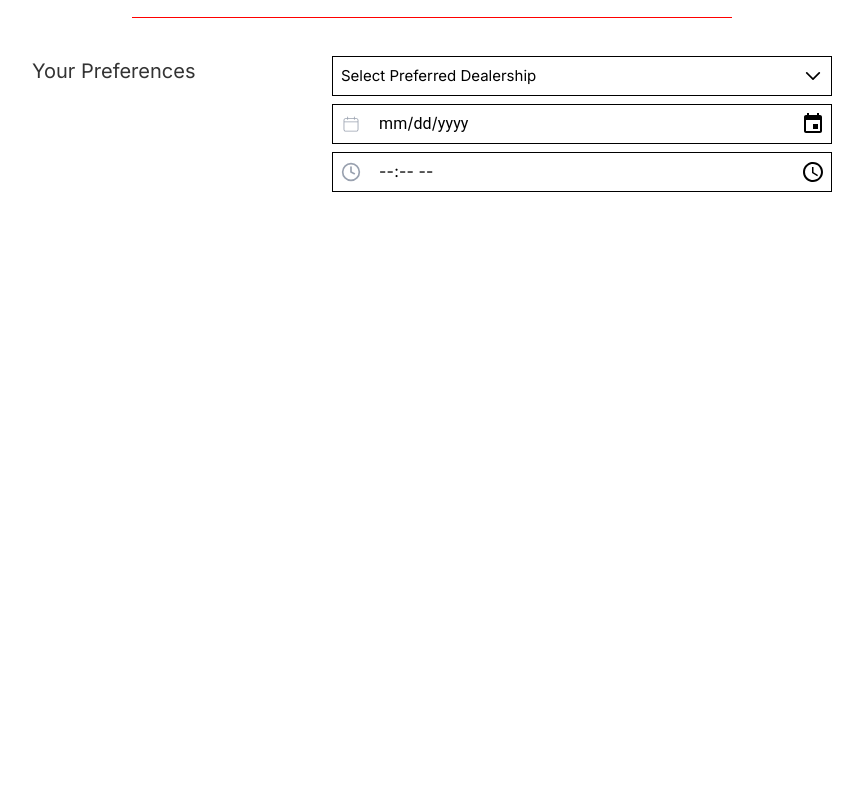
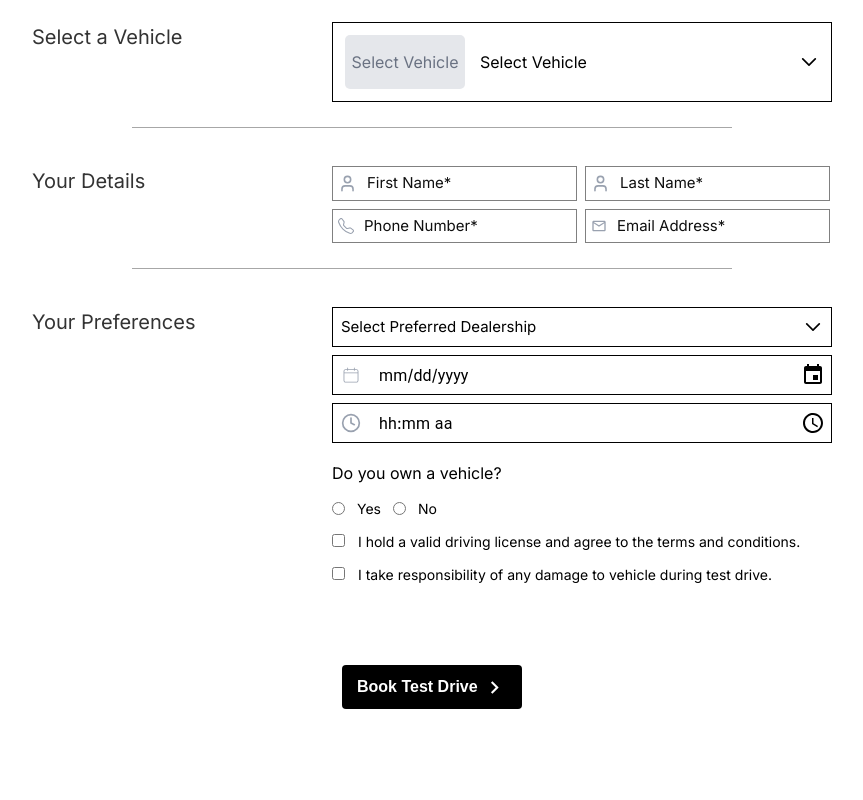
Before and after one commit to SohairNasir/GMW-Clone, a React (Vite) app: page / in a window 1280 px wide. Shown: the part 380-1180 px from the top of the page, without its empty margins (208-1071 px from the left). Before the commit the page ends 800 px from the top, so only its background shows below. Built offline with nearby package versions, Linux system fonts and the light colour scheme.

Commit message:
Allhumdullilah almost complete work btw pending work is vehicle select container rendring  git push origin TestDriveP

```diff
--- a/src/components/Header/Header.jsx
+++ b/src/components/Header/Header.jsx
@@ -13,7 +13,7 @@
 
   return (
 
-    <header className="fixed top-0 z-200 w-full">
+    <header className="sticky top-0 z-200 w-full">
 
         <nav className="nav-con flex items-center justify-around w-full max-w-1125 h-18 ">
 
--- a/src/pages/TestDrive/TestDrive.css
+++ b/src/pages/TestDrive/TestDrive.css
@@ -18,7 +18,7 @@
 .border-line{
     width: 100%;
     max-width: 600px;
-    background-color: red;
+    background-color: rgba(128, 128, 128, 0.692);
     height: 1px;
     margin-bottom: 30px;
 
@@ -57,6 +57,42 @@
      @apply   flex items-center  justify-between w-full max-w-[100%] border-1 border-black pl-2 pr-2 h-[40px]
 }
 
+.inpt-plac-txt{
+    @apply text-[15px] font-thin placeholder-[#0F0F0F]
+}
+
 .preference-svg{
     @apply text-[20px] text-gray-400
 }
+
+.Own-txt{
+    @apply text-[16px] leading-[24.3px]
+}
+
+.heading-norml-txt{
+    @apply text-[16px] leading-[24.3px]
+}
+
+.radio-btn-txt{
+    font-size: 14px;
+    line-height: 21.2px;
+}
+
+.test-Driv-btn{
+    box-sizing: border-box;
+    padding: 0px 15px;
+    height: 44px;
+    width:180px;
+    background-color: black;
+    font-weight: 700;
+    font-family: 'interVariable',sans-serif ! important ;
+    color: white;
+    display: flex;
+    justify-content: space-between;
+    align-items: center;
+    border-radius: 4px;
+}
+
+.svgIcon{
+    transform: rotate(272deg);
+}
--- a/src/pages/TestDrive/TestDrive.jsx
+++ b/src/pages/TestDrive/TestDrive.jsx
@@ -15,6 +15,10 @@
 import { StaticDatePicker } from '@mui/x-date-pickers/StaticDatePicker';
 import { textFieldClasses } from '@mui/material/TextField';
 import { TimePicker } from '@mui/x-date-pickers/TimePicker';
+import { MdOutlineKeyboardArrowRight } from "react-icons/md";
+import {Header} from'../../components/Header/Header'
+import Footer from'../../components/Footer/Footer'
+
 
 
 
@@ -26,12 +30,15 @@
 
   return (
 
-      <main className='flex items-center justify-center'>
+    <>
+    <Header/>
+
+      <main className='flex h-[150vh] items-center justify-center'>
         <div className='w-full  max-w-[800px]'>
 
             <div className='flex items-center flex-col gap-4'>
                 <h1 className='test-driv-heading'>Book a Test Drive</h1>
-                <h6 className='text-[16px] leading-[24.3px] text-[#0F0F0F]'>Experience the thrill of driving a Haval vehicle</h6>
+                <h6 className='heading-norml-txt'>Experience the thrill of driving a Haval vehicle</h6>
                 <p className='border-line'></p>
             </div>
 
@@ -81,7 +88,7 @@
                         </svg>
                     </span>
 
-                    <input className='inpt' type="text" placeholder='First Name*' />
+                    <input className='inpt inpt-plac-txt' type="text" placeholder='First Name*' />
                 </div>
 
                 <div className="info-inpt-con">
@@ -91,11 +98,11 @@
                         <path d="M19 21v-2a4 4 0 0 0-4-4H9a4 4 0 0 0-4 4v2" /><circle cx={12} cy={7} r={4} /></svg>
                     </span>
 
-                    <input className='inpt' type="text" placeholder='Last Name*' />
+                    <input className='inpt inpt-plac-txt' type="text" placeholder='Last Name*' />
                 </div>
 
-                    <div className="info-inpt-con"><span><BsTelephone className='text-gray-400' /></span><input className='text-[15px] font-thin placeholder-[#0F0F0F]' type="text" placeholder='Phone Number*' /></div>
-                    <div className="info-inpt-con"><span><MdOutlineMailOutline className='text-gray-400'/></span><input className='inpt' type="text" placeholder='Email Address*' /></div>
+                    <div className="info-inpt-con"><span><BsTelephone className='text-gray-400' /></span><input className='inpt-plac-txt' type="text" placeholder='Phone Number*' /></div>
+                    <div className="info-inpt-con"><span><MdOutlineMailOutline className='text-gray-400'/></span><input className='inpt inpt-plac-txt' type="text" placeholder='Email Address*' /></div>
 
                 </div>
 
@@ -144,15 +151,14 @@
                     <span className=' w-full max-w-[95%]'>
 
 
-                        <TimePicker format='--:-- --' slotProps={{
+                        <TimePicker  slotProps={{
                             field:{size:'small'},
                             textField:{
                                 sx:{
-                                    '& fieldset':{border:'none' },
-                                    '& .MuiPickersOutlinedInput-root':{width:'470px !important',color:'black',},
+                                    '& .MuiPickersOutlinedInput-root':{width:'470px !important',color:'black',outline:'none'},
                                     '& .MuiSvgIcon-root':{color:'black'},
                                     '& .MuiPickersSectionList-root':{opacity:'1'},
-                                    '& .MuiPickersInputBase-root :hover':{background:' red ! important'}
+                                    '& fieldset':{border:' none ! important'},
                                 }
                             }
                         }}
@@ -162,16 +168,54 @@
                     </span>
                 </div>
 
+                <div className='flex flex-col !mt-[10px] gap-3'>
+                    <span className='Own-txt'>
+                        Do you own a vehicle?
+                    </span>
+
+                        <form className='flex gap-3'>
+                            <input id='yes' type="radio" name='own-check' />
+                            <label className='radio-btn-txt' for='yes'>Yes</label>
+                            <input id='no' name='own-check' type="radio" />
+                            <label className='radio-btn-txt' for='no'>No</label>
+                        </form>
+
+                    <div>
+                        <form className='flex flex-col gap-3'>
+
+                            <label className='radio-btn-txt '>
+                                <input className='!mr-[13px]' type="checkbox" value="" />
+                                I hold a valid driving license and agree to the terms and conditions.
+                            </label>
+
+                            <label className='radio-btn-txt '>
+                                <input className='!mr-[13px]' type="checkbox" value="" />
+                                I take responsibility of any damage to vehicle during test drive.
+                            </label>
 
 
+                        </form>
+                    </div>
+
+                </div>
 
 
             </div>
 
         </div>
+        <div className='heading-norml-txt w-full max-w-full flex justify-center !mt-[10vh]'>
+            <button type="button" className='test-Driv-btn'>
+              Book Test Drive
+              <MdOutlineKeyboardArrowRight  className='text-[25px]'/>
+            </button>
+        </div>
 
         </div>
     </main>
+
+        <Footer/>
+
+        </>
   )
 }
 
```
